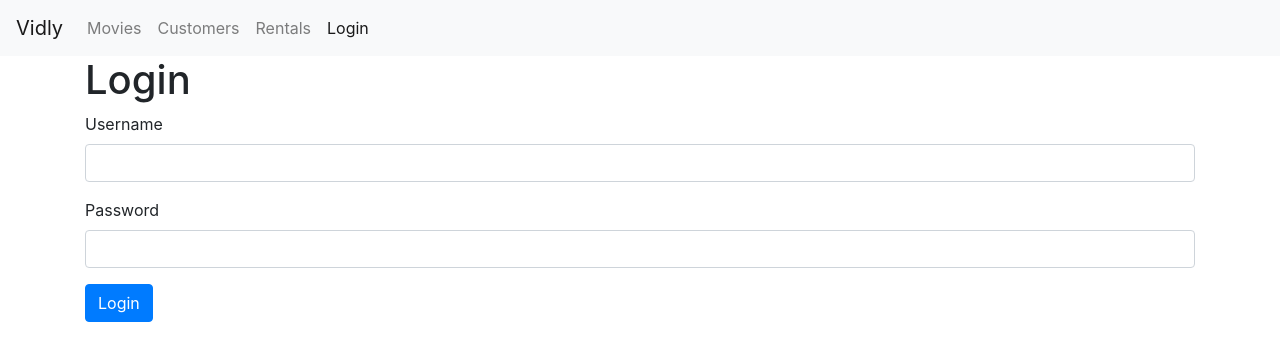
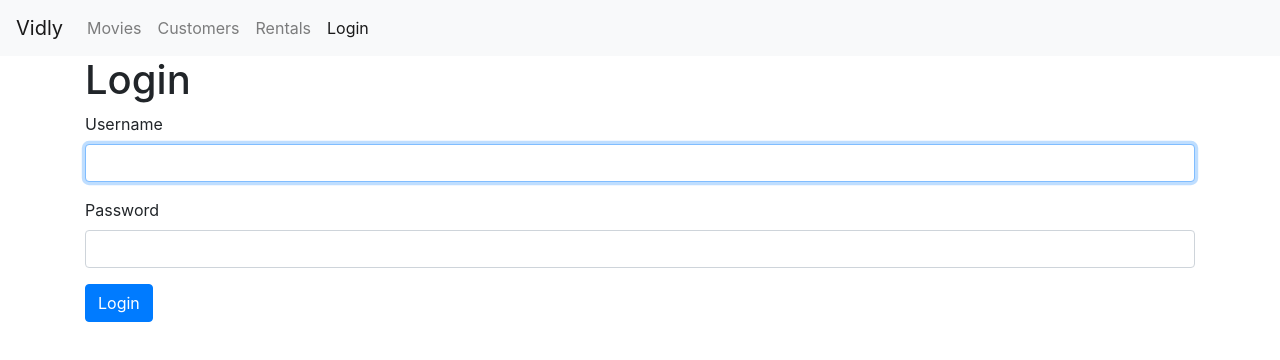
Before and after one commit to jatinshashoo/vidly, a React (Create React App) app: page /login in a window 1280 px wide. Shown: the top 360 px of the page. Built offline with nearby package versions, Linux system fonts and the light colour scheme.

Commit message:
cOMMITTED TILL - Refs - CWM

```diff
--- a/src/components/loginForm.jsx
+++ b/src/components/loginForm.jsx
@@ -1,11 +1,20 @@
 import React, { Component } from "react";
 
 class LoginForm extends Component {
+  username = React.createRef();
+
+  componentDidMount() {
+    this.username.current.focus();
+  }
+
   handleSubmit = e => {
     e.preventDefault();
 
     //Call the server
     console.log("Submitted");
+
+    const username = this.username.current.value;
+    console.log("Username - ", username);
   };
 
   render() {
@@ -15,7 +24,13 @@
         <form onSubmit={this.handleSubmit}>
           <div className="form-group">
             <label htmlFor="username">Username</label>
-            <input id="username" type="text" className="form-control" />
+            <input
+              autoFocus
+              ref={this.username}
+              id="username"
+              type="text"
+              className="form-control"
+            />
           </div>
           <div className="form-group">
             <label htmlFor="password">Password</label>
```
